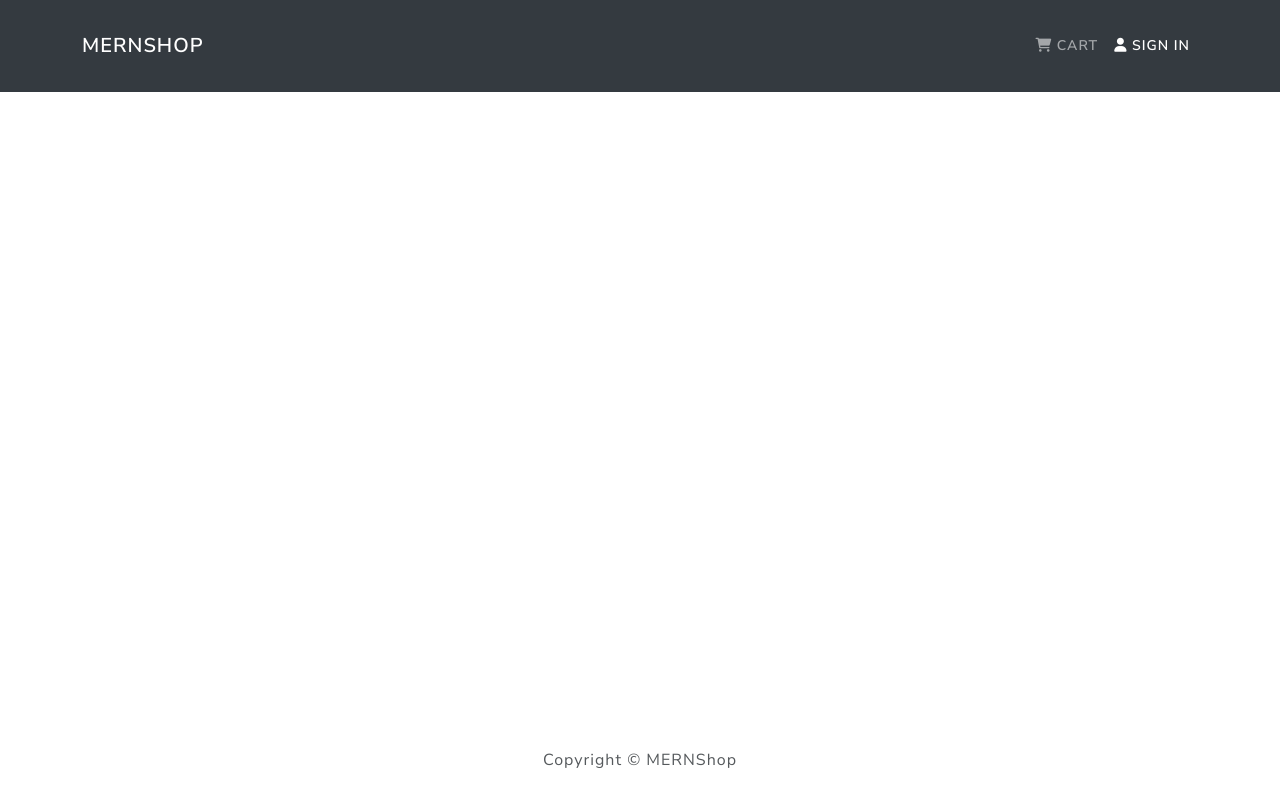
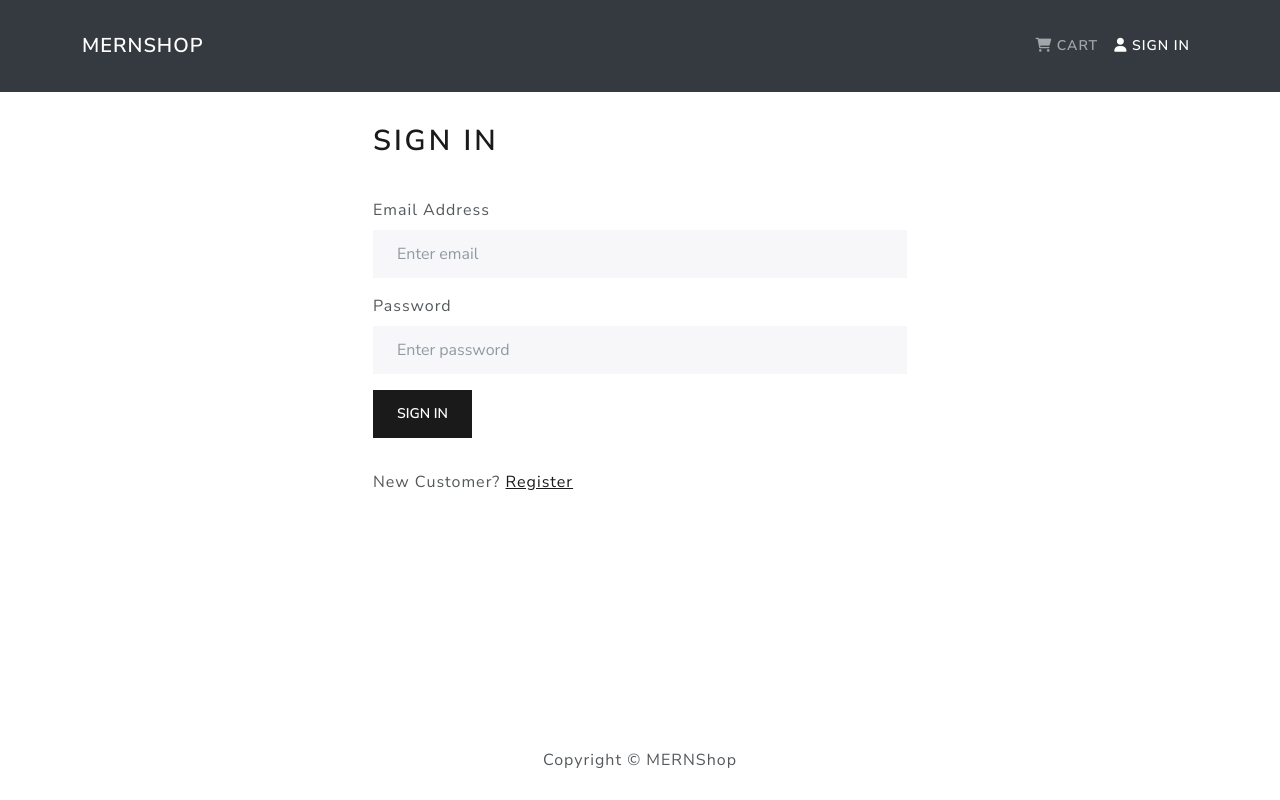
Before and after one commit to amejid/mern-shop, a React (Create React App) app in the folder frontend/: page /login in a window 1280 px wide. Built offline with nearby package versions, Linux system fonts and the light colour scheme.

Commit message:
Create login screen

```diff
--- a/frontend/src/App.js
+++ b/frontend/src/App.js
@@ -5,6 +5,7 @@
 import {Route, Routes} from "react-router-dom";
 import ProductScreen from "./screens/ProductScreen";
 import CartScreen from "./screens/CartScreen";
+import LoginScreen from "./screens/LoginScreen";
 
 const App = () => {
   return (
@@ -16,6 +17,7 @@
             <Route path="/" element={<HomeScreen/>}/>
             <Route path="/product/:id" element={<ProductScreen/>}/>
             <Route path="/cart/:id?" element={<CartScreen/>}/>
+            <Route path="/login" element={<LoginScreen/>}/>
           </Routes>
         </Container>
       </main>
--- /dev/null
+++ b/frontend/src/components/FormContainer.js
@@ -0,0 +1,15 @@
+import {Col, Container, Row} from "react-bootstrap";
+
+const FormContainer = ({children}) => {
+  return (
+    <Container>
+      <Row className='justify-content-md-center'>
+        <Col xs={12} md={6}>
+          {children}
+        </Col>
+      </Row>
+    </Container>
+  )
+}
+
+export default FormContainer
--- /dev/null
+++ b/frontend/src/screens/LoginScreen.js
@@ -0,0 +1,61 @@
+import {useEffect, useState} from "react";
+import {useDispatch, useSelector} from "react-redux";
+import FormContainer from "../components/FormContainer";
+import {Button, Col, Form, Row} from "react-bootstrap";
+import {Link, useLocation, useNavigate} from "react-router-dom";
+import {login} from "../store/actions/userActions";
+import Message from "../components/Message";
+import Loader from "../components/Loader";
+
+const LoginScreen = () => {
+  const [email, setEmail] = useState('');
+  const [password, setPassword] = useState('');
+  const dispatch = useDispatch();
+  const navigate = useNavigate();
+  const location = useLocation();
+  const userLogin = useSelector(state => state.userLogin);
+  const {loading, error, userInfo} = userLogin;
+  const redirect = location.search ? location.search.split('=')[1] : '/';
+
+  useEffect(() => {
+    if (userInfo) {
+      navigate(redirect)
+    }
+  }, [redirect, navigate, userInfo])
+
+  const submitHandler = (e) => {
+    e.preventDefault();
+    dispatch(login(email, password));
+  }
+
+  return (
+    <FormContainer>
+      <h1>Sign In</h1>
+      {error && <Message variant="danger">{error}</Message>}
+      {loading && <Loader/>}
+      <Form onSubmit={submitHandler}>
+        <Form.Group controlId="email" className="py-3">
+          <Form.Label>Email Address</Form.Label>
+          <Form.Control type="email" placeholder="Enter email" value={email}
+                        onChange={(e) => setEmail(e.target.value)}></Form.Control>
+        </Form.Group>
+
+        <Form.Group controlId="password">
+          <Form.Label>Password</Form.Label>
+          <Form.Control type="password" placeholder="Enter password" value={password}
+                        onChange={(e) => setPassword(e.target.value)}></Form.Control>
+        </Form.Group>
+
+        <Button type="submit" variant="primary" className="my-3">Sign In</Button>
+      </Form>
+
+      <Row className="py-3">
+        <Col>
+          New Customer? <Link to={redirect ? `/register?redirect=${redirect}` : '/register'}>Register</Link>
+        </Col>
+      </Row>
+    </FormContainer>
+  )
+}
+
+export default LoginScreen
```
